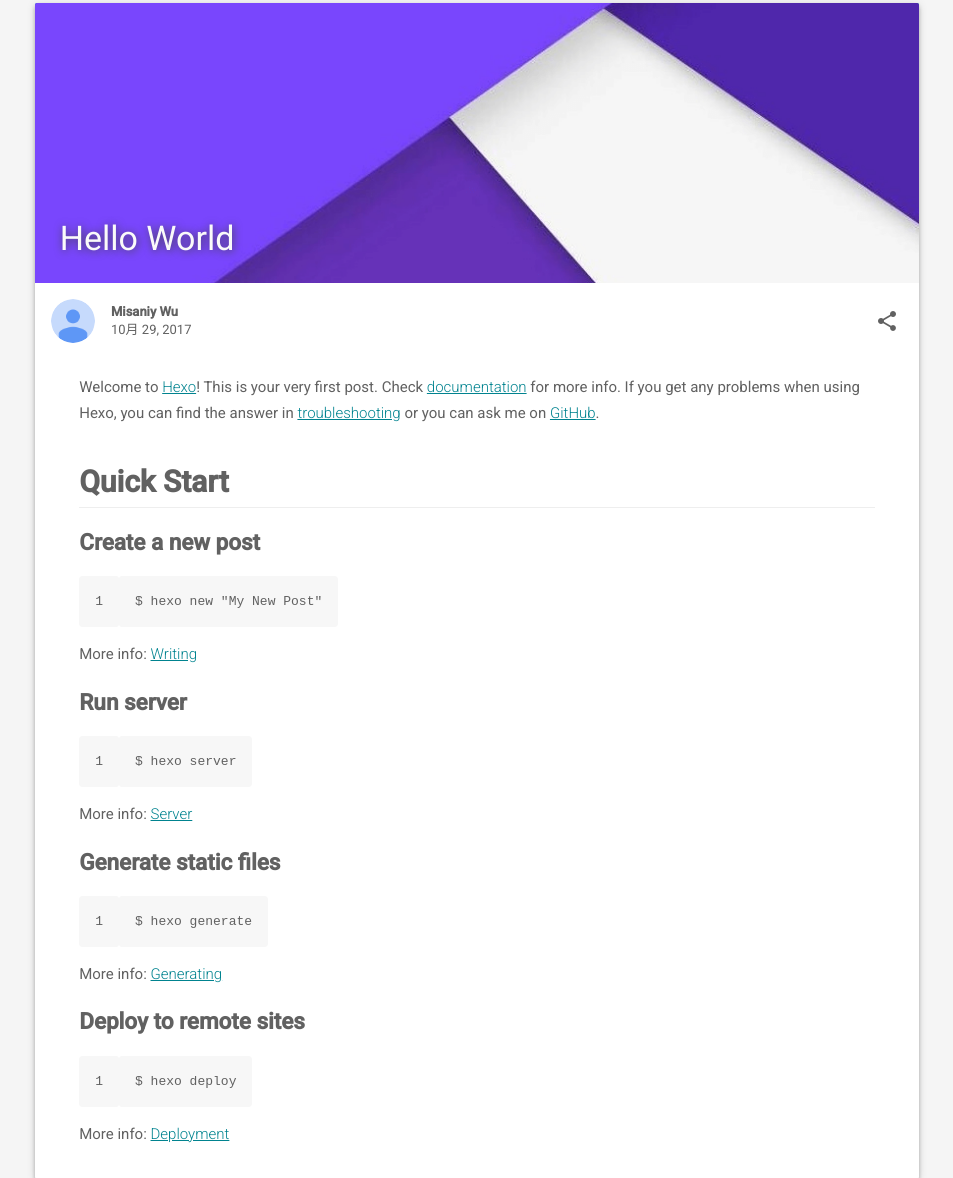
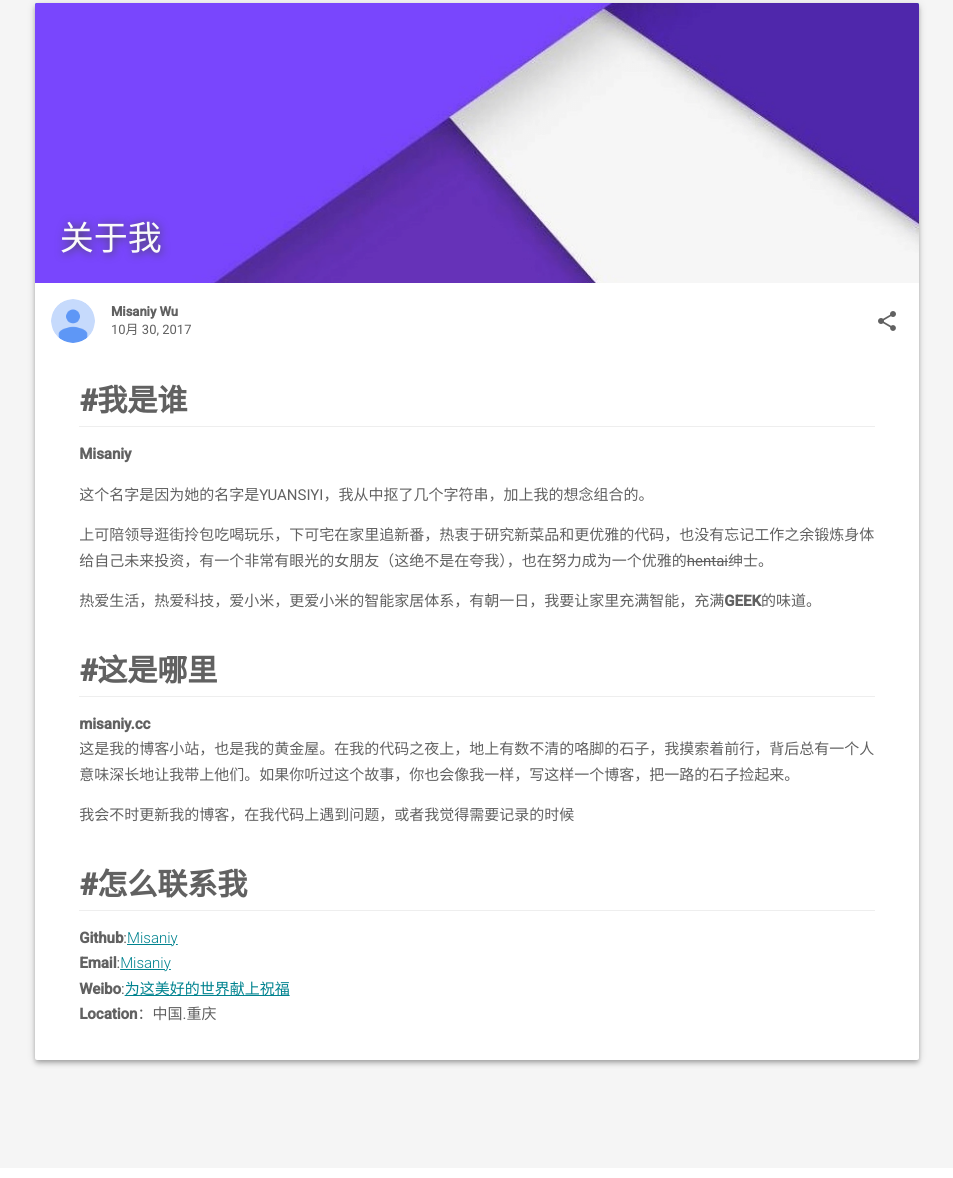
Before and after one commit to Misaniy/oldpages, a plain HTML site: page about/index.html in a window 1280 px wide. Shown: the part 170-1348 px from the top of the page, without its empty margins (163-1116 px from the left). Drawn offline with Linux system fonts and the light colour scheme.

Commit message:
Site updated: 2017-10-30 01:49:53

```diff
--- a/about/index.html
+++ b/about/index.html
@@ -37,7 +37,7 @@
 
     <title>
 
-            Hello World |
+            关于我 |
 
         Misaniy | Note
     </title>
@@ -231,7 +231,7 @@
     <!-- The Open Graph protocol -->
     <meta property="og:url" content="http://yoursite.com">
     <meta property="og:type" content="blog">
-    <meta property="og:title" content="Hello World | Misaniy | Note">
+    <meta property="og:title" content="关于我 | Misaniy | Note">
     <meta property="og:image" content="http://yoursite.com/img/favicon.png" />
     <meta property="og:description" content="">
 
@@ -239,7 +239,7 @@
 
 
     <!-- The Twitter Card protocol -->
-    <meta name="twitter:title" content="Hello World | Misaniy | Note">
+    <meta name="twitter:title" content="关于我 | Misaniy | Note">
     <meta name="twitter:description" content="">
     <meta name="twitter:image" content="http://yoursite.com/img/favicon.png">
     <meta name="twitter:card" content="summary_large_image" />
@@ -315,7 +315,7 @@
 
 
             <p class="article-headline-p">
-                Hello World
+                关于我
             </p>
         </div>
 
@@ -334,7 +334,7 @@
     <!-- Author Name & Date -->
     <div>
         <strong>Misaniy Wu</strong>
-        <span>10月 29, 2017</span>
+        <span>10月 30, 2017</span>
     </div>
 
     <div class="section-spacer"></div>
@@ -366,7 +366,7 @@
 
     <!-- Share Weibo -->
 
-        <a class="post_share-link" href="http://service.weibo.com/share/share.php?appkey=&title=Hello World&url=http://yoursite.com/about/index.html&pic=http://yoursite.com/img/favicon.png&searchPic=false&style=simple" target="_blank">
+        <a class="post_share-link" href="http://service.weibo.com/share/share.php?appkey=&title=关于我&url=http://yoursite.com/about/index.html&pic=http://yoursite.com/img/favicon.png&searchPic=false&style=simple" target="_blank">
             <li class="mdl-menu__item">
                 分享到微博
             </li>
@@ -375,7 +375,7 @@
 
     <!-- Share Twitter -->
 
-        <a class="post_share-link" href="https://twitter.com/intent/tweet?text=Hello World&url=http://yoursite.com/about/index.html&via=Misaniy Wu" target="_blank">
+        <a class="post_share-link" href="https://twitter.com/intent/tweet?text=关于我&url=http://yoursite.com/about/index.html&via=Misaniy Wu" target="_blank">
             <li class="mdl-menu__item">
                 分享到 Twitter
             </li>
@@ -405,7 +405,7 @@
 
     <!-- Share QQ -->
 
-        <a class="post_share-link" href="http://connect.qq.com/widget/shareqq/index.html?site=Misaniy | Note&title=Hello World&summary=&pics=http://yoursite.com/img/favicon.png&url=http://yoursite.com/about/index.html" target="_blank">
+        <a class="post_share-link" href="http://connect.qq.com/widget/shareqq/index.html?site=Misaniy | Note&title=关于我&summary=&pics=http://yoursite.com/img/favicon.png&url=http://yoursite.com/about/index.html" target="_blank">
             <li class="mdl-menu__item">
                 分享到 QQ
             </li>
@@ -424,15 +424,13 @@
                 <!-- Post Content -->
                 <div id="post-content" class="mdl-color-text--grey-700 mdl-card__supporting-text fade out">
 
-        <p>Welcome to <a href="https://hexo.io/" target="_blank" rel="external">Hexo</a>! This is your very first post. Check <a href="https://hexo.io/docs/" target="_blank" rel="external">documentation</a> for more info. If you get any problems when using Hexo, you can find the answer in <a href="https://hexo.io/docs/troubleshooting.html" target="_blank" rel="external">troubleshooting</a> or you can ask me on <a href="https://github.com/hexojs/hexo/issues" target="_blank" rel="external">GitHub</a>.</p>
-<h2 id="Quick-Start"><a href="#Quick-Start" class="headerlink" title="Quick Start"></a>Quick Start</h2><h3 id="Create-a-new-post"><a href="#Create-a-new-post" class="headerlink" title="Create a new post"></a>Create a new post</h3><figure class="highlight bash"><table><tr><td class="gutter"><pre><div class="line">1</div></pre></td><td class="code"><pre><div class="line">$ hexo new <span class="string">"My New Post"</span></div></pre></td></tr></table></figure>
-<p>More info: <a href="https://hexo.io/docs/writing.html" target="_blank" rel="external">Writing</a></p>
-<h3 id="Run-server"><a href="#Run-server" class="headerlink" title="Run server"></a>Run server</h3><figure class="highlight bash"><table><tr><td class="gutter"><pre><div class="line">1</div></pre></td><td class="code"><pre><div class="line">$ hexo server</div></pre></td></tr></table></figure>
-<p>More info: <a href="https://hexo.io/docs/server.html" target="_blank" rel="external">Server</a></p>
-<h3 id="Generate-static-files"><a href="#Generate-static-files" class="headerlink" title="Generate static files"></a>Generate static files</h3><figure class="highlight bash"><table><tr><td class="gutter"><pre><div class="line">1</div></pre></td><td class="code"><pre><div class="line">$ hexo generate</div></pre></td></tr></table></figure>
-<p>More info: <a href="https://hexo.io/docs/generating.html" target="_blank" rel="external">Generating</a></p>
-<h3 id="Deploy-to-remote-sites"><a href="#Deploy-to-remote-sites" class="headerlink" title="Deploy to remote sites"></a>Deploy to remote sites</h3><figure class="highlight bash"><table><tr><td class="gutter"><pre><div class="line">1</div></pre></td><td class="code"><pre><div class="line">$ hexo deploy</div></pre></td></tr></table></figure>
-<p>More info: <a href="https://hexo.io/docs/deployment.html" target="_blank" rel="external">Deployment</a></p>
+        <h2 id="我是谁"><a href="#我是谁" class="headerlink" title="#我是谁"></a>#我是谁</h2><p><strong>Misaniy</strong> </p>
+<p>这个名字是因为她的名字是YUANSIYI，我从中抠了几个字符串，加上我的想念组合的。</p>
+<p>上可陪领导逛街拎包吃喝玩乐，下可宅在家里追新番，热衷于研究新菜品和更优雅的代码，也没有忘记工作之余锻炼身体给自己未来投资，有一个非常有眼光的女朋友（这绝不是在夸我），也在努力成为一个优雅的<del>hentai</del>绅士。</p>
+<p>热爱生活，热爱科技，爱小米，更爱小米的智能家居体系，有朝一日，我要让家里充满智能，充满<strong>GEEK</strong>的味道。</p>
+<h2 id="这是哪里"><a href="#这是哪里" class="headerlink" title="#这是哪里"></a>#这是哪里</h2><p><strong>misaniy.cc</strong><br>这是我的博客小站，也是我的黄金屋。在我的代码之夜上，地上有数不清的咯脚的石子，我摸索着前行，背后总有一个人意味深长地让我带上他们。如果你听过这个故事，你也会像我一样，写这样一个博客，把一路的石子捡起来。</p>
+<p>我会不时更新我的博客，在我代码上遇到问题，或者我觉得需要记录的时候</p>
+<h2 id="怎么联系我"><a href="#怎么联系我" class="headerlink" title="#怎么联系我"></a>#怎么联系我</h2><p><strong>Github</strong>:<a href="http://github.com/misaniy" title="Github" target="_blank" rel="external">Misaniy</a><br><strong>Email</strong>:<a href="mailto:misaniy@hotmail.com" title="Email" target="_blank" rel="external">Misaniy</a><br><strong>Weibo</strong>:<a href="http://weibo.com/u/2879514745" title="Weobo" target="_blank" rel="external">为这美好的世界献上祝福</a><br><strong>Location</strong>：中国.重庆</p>
 
 
 
--- a/search.xml
+++ b/search.xml
@@ -9,8 +9,8 @@
       </categories>
   </entry>
   <entry>
-    <title><![CDATA[Hello World]]></title>
+    <title><![CDATA[关于我]]></title>
     <url>%2Fabout%2Findex.html</url>
-    <content type="text"><![CDATA[Welcome to Hexo! This is your very first post. Check documentation for more info. If you get any problems when using Hexo, you can find the answer in troubleshooting or you can ask me on GitHub. Quick StartCreate a new post1$ hexo new "My New Post" More info: Writing Run server1$ hexo server More info: Server Generate static files1$ hexo generate More info: Generating Deploy to remote sites1$ hexo deploy More info: Deployment]]></content>
+    <content type="text"><![CDATA[#我是谁Misaniy 这个名字是因为她的名字是YUANSIYI，我从中抠了几个字符串，加上我的想念组合的。 上可陪领导逛街拎包吃喝玩乐，下可宅在家里追新番，热衷于研究新菜品和更优雅的代码，也没有忘记工作之余锻炼身体给自己未来投资，有一个非常有眼光的女朋友（这绝不是在夸我），也在努力成为一个优雅的hentai绅士。 热爱生活，热爱科技，爱小米，更爱小米的智能家居体系，有朝一日，我要让家里充满智能，充满GEEK的味道。 #这是哪里misaniy.cc这是我的博客小站，也是我的黄金屋。在我的代码之夜上，地上有数不清的咯脚的石子，我摸索着前行，背后总有一个人意味深长地让我带上他们。如果你听过这个故事，你也会像我一样，写这样一个博客，把一路的石子捡起来。 我会不时更新我的博客，在我代码上遇到问题，或者我觉得需要记录的时候 #怎么联系我Github:MisaniyEmail:MisaniyWeibo:为这美好的世界献上祝福Location：中国.重庆]]></content>
   </entry>
 </search>
```
